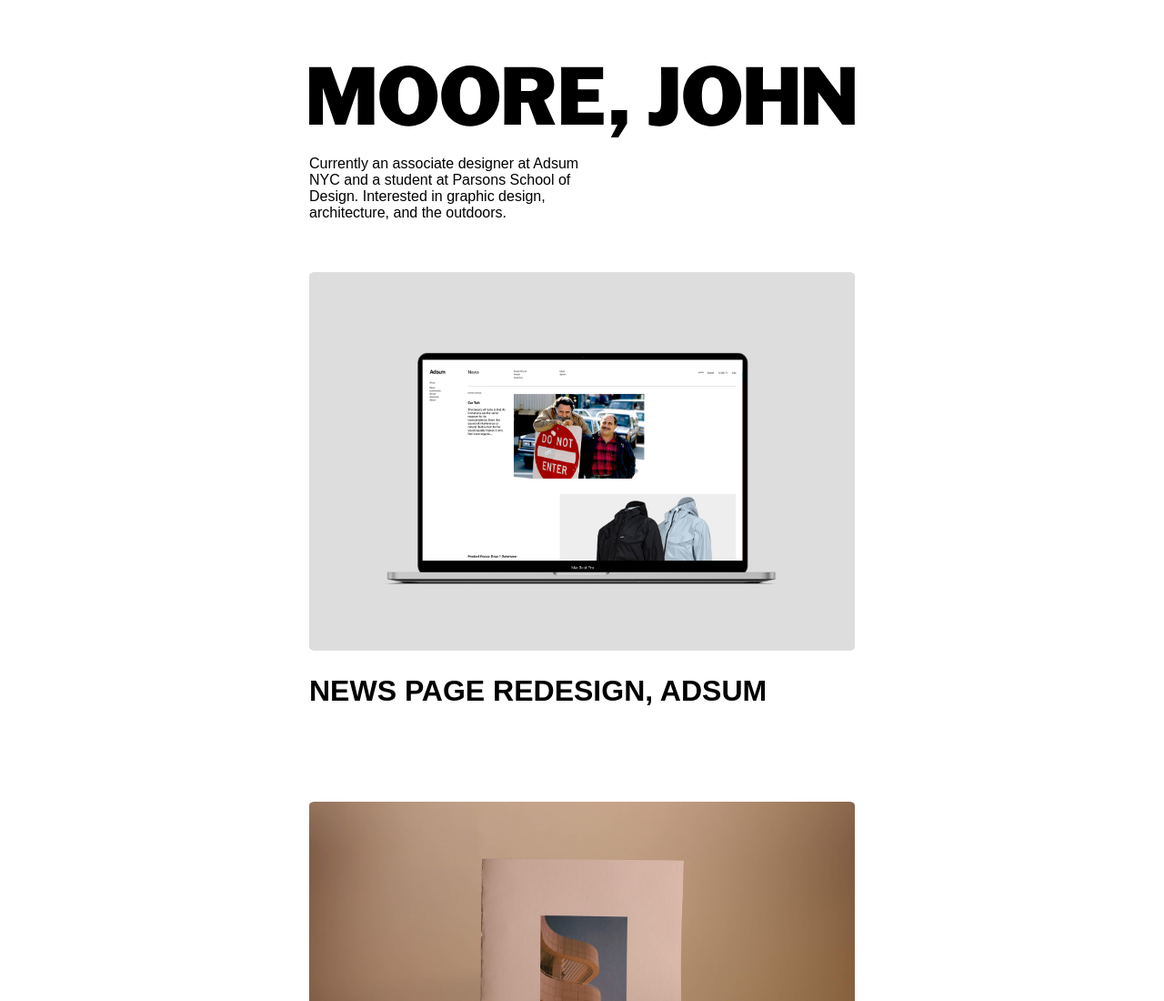
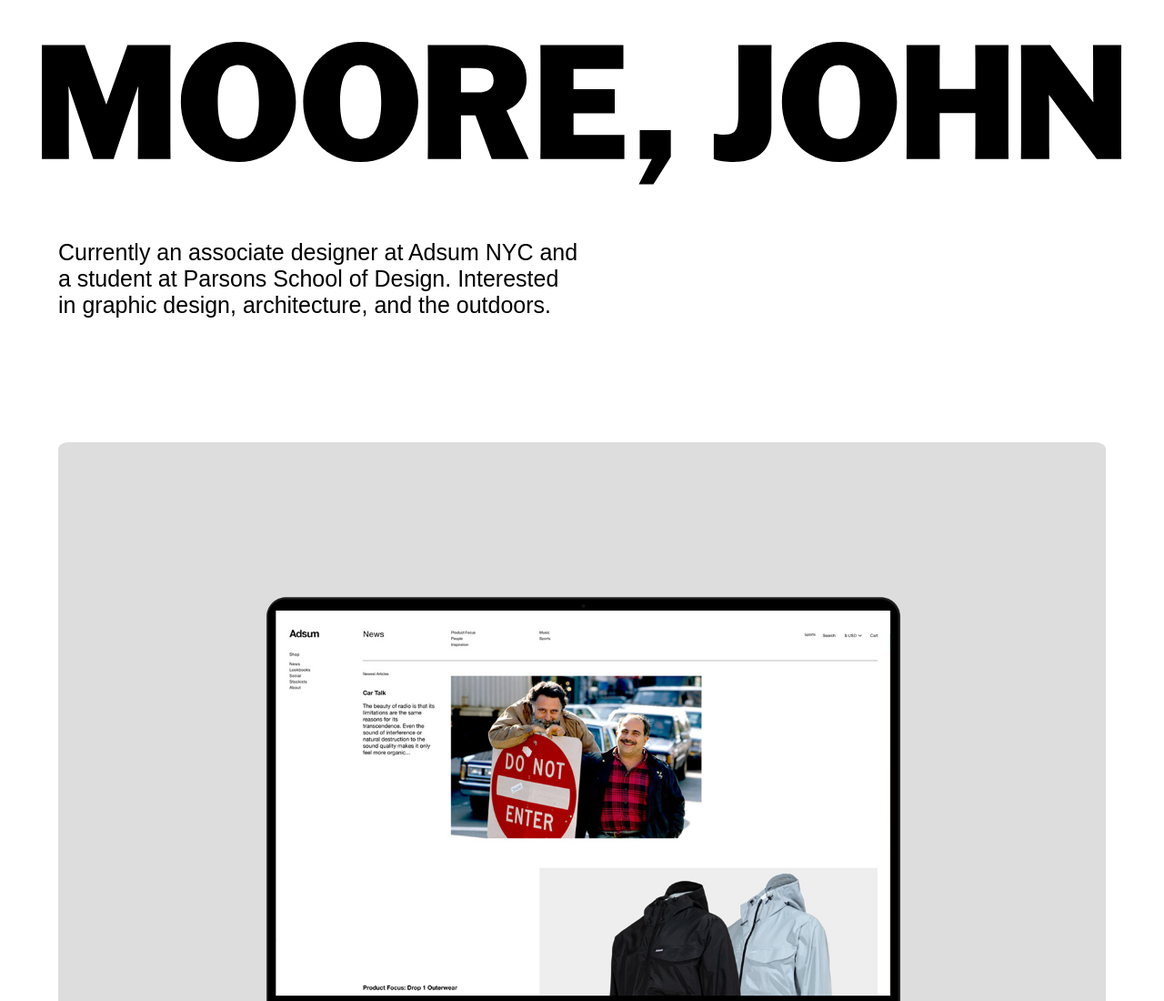
Before and after one commit to JM91214/portfolio, a plain HTML site: page index.html in a window 1280 px wide. Shown: the top 1100 px of the page at 91% size. Drawn offline with Linux system fonts and the light colour scheme; a web font is replaced by a local one.

Commit message:
Add files via upload

```diff
--- a/index.html
+++ b/index.html
@@ -17,18 +17,19 @@
 
 	/** Assigning character styles - Mobile First*/
 
-		p { font-family: nimbus-sans, sans-serif; font-weight: 400; font-style: normal; font-size: 1em; }
+		p { font-family: nimbus-sans, sans-serif; font-weight: 400; font-style: normal; font-size: 18px; }
 		h1 {font-family: franklin-gothic-atf,sans-serif; font-weight: 600; font-style: normal; font-size: 2em;  }
 		h2 { font-family: franklin-gothic-atf,sans-serif; font-weight: 600; font-style: normal; font-size: 2em;}
 		img { display: block; border-radius: 1%;}
 		.intro-home{ margin-top:  2vh; margin-bottom: 7vh;}
 
 
-		header { display: block;  padding: 5vw 5vw 0; margin: 0 auto; width: 600px;}
+		header { display: block;  padding: 3vw 3vw 0; width: auto; }
+
 
 
 	/** Setting up the main grid*/
-		main { display: grid; grid-template-columns: repeat(4, 1fr); grid-column-gap: em;  grid-template-rows: 5; padding: 3vw 3vw 0; width: 600px; margin: 0 auto; padding-top: 0;}
+		main { display: grid; grid-template-columns: repeat(4, 1fr); grid-column-gap: em;  grid-template-rows: 5; padding: 3vw 3vw 0; width: 90vw; margin: 0 auto; padding-top: 0;}
 
 
 
@@ -52,17 +53,34 @@
 
 
 	@media all and (min-width: 600px) {
-	a:hover{ color: gray;     -moz-transition: all .1s ease-in-out;
-    -webkit-transition: all .1s ease-in-out;
-    -o-transition: all .1s ease-in-out;
-    -ms-transition: all .1s ease-in-out;
-    transition: all .1s ease-in-out;}
+		a:hover { text-decoration: underline; color: grey; -moz-transition: all .05s ease-in-out;
+	    -webkit-transition: all .05s ease-in-out;
+	    -o-transition: all .05s ease-in-out;
+	    -ms-transition: all .05s ease-in-out;
+	    transition: all .05s ease-in-out;}
 
     img:hover{ opacity: .8;     -moz-transition: all .1s ease-in-out;
     -webkit-transition: all .15s ease-in-out;
     -o-transition: all .15s ease-in-out;
     -ms-transition: all .15s ease-in-out;
     transition: all .15s ease-in-out;}
+
+	}
+
+
+    @media all and (min-width: 1000px) {
+ 		p{ font-size:20px; padding-bottom: 10vh; padding-top: 5vh;}
+ 	}
+ 	  @media all and (min-width: 1200px) {
+ 		p{ font-size:25px; }
+ 	}
+
+ 	@media all and (max-width: 700px) {
+ 		.intro>p{ grid-column: 1 / span 3 }}
+
+
+
+
  		/*p{ font-size:18px; }
  		h1, h2 {font-size: 24px;}
 
```
Also changed, not shown: images/blob_sKvliM1hRk.blob.webp (added).
